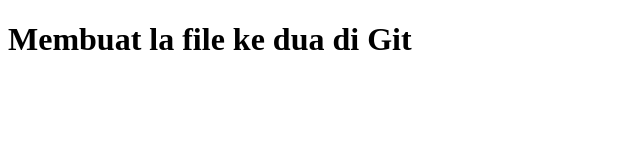
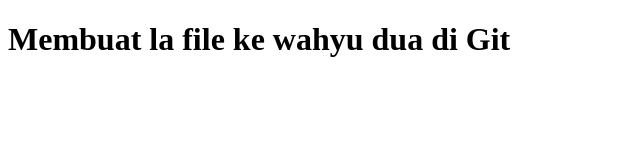
Before and after one commit to Ilmi-id/C050423016-latihan-git, a plain HTML site: page index.html in a window 1280 px wide. Shown: the whole page, without its empty margins (0-640 px from the left). Drawn offline with Linux system fonts and the light colour scheme.

Commit message:
ini diubah

```diff
--- a/index.html
+++ b/index.html
@@ -6,6 +6,6 @@
     <title>Latihan Membuat Git</title>
 </head>
 <body>
-    <h1>Membuat la file ke dua di Git</h1>
+    <h1>Membuat la file ke wahyu dua di Git</h1>
 </body>
 </html>
```
